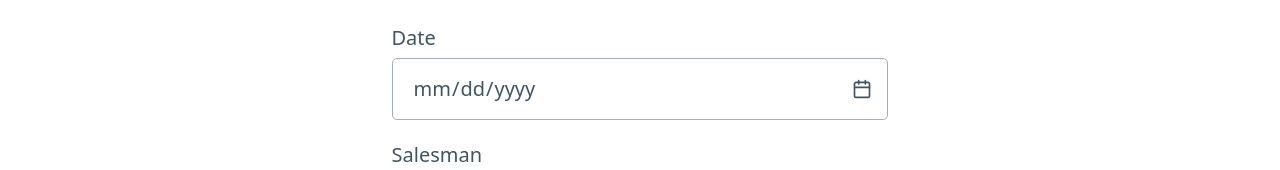
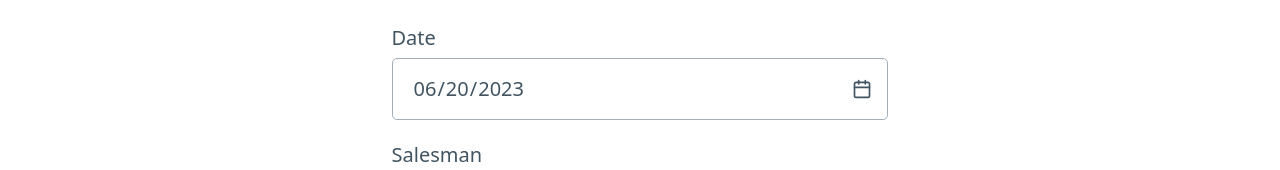
Before and after one commit to pattnaik-soumitri/aus-order-app, a Vue app: page / in a window 1280 px wide. Shown: the part 230-400 px from the top of the page. Built offline with nearby package versions, Linux system fonts and the light colour scheme.

Commit message:
- fixed new order date population issue

```diff
--- a/src/views/OrderEntry.vue
+++ b/src/views/OrderEntry.vue
@@ -5,9 +5,20 @@ import { collection, addDoc, getCountFromServer } from "firebase/firestore";
 import { db } from '../fb.js';
 
 const loading = ref(false);
+const getFormattedDate = (date) => {
+  var year = date.getFullYear();
+
+  var month = (1 + date.getMonth()).toString();
+  month = month.length > 1 ? month : '0' + month;
+
+  var day = date.getDate().toString();
+  day = day.length > 1 ? day : '0' + day;
+
+  return year + '-' + month + '-' + day;
+}
 const blankOrder = {
     customertName: '',
-    orderDate: new Date(),
+    orderDate: getFormattedDate(new Date()),
     salesman: '',
     items: [ {name: '', qty: 0} ],
     status: 'placed'
```
